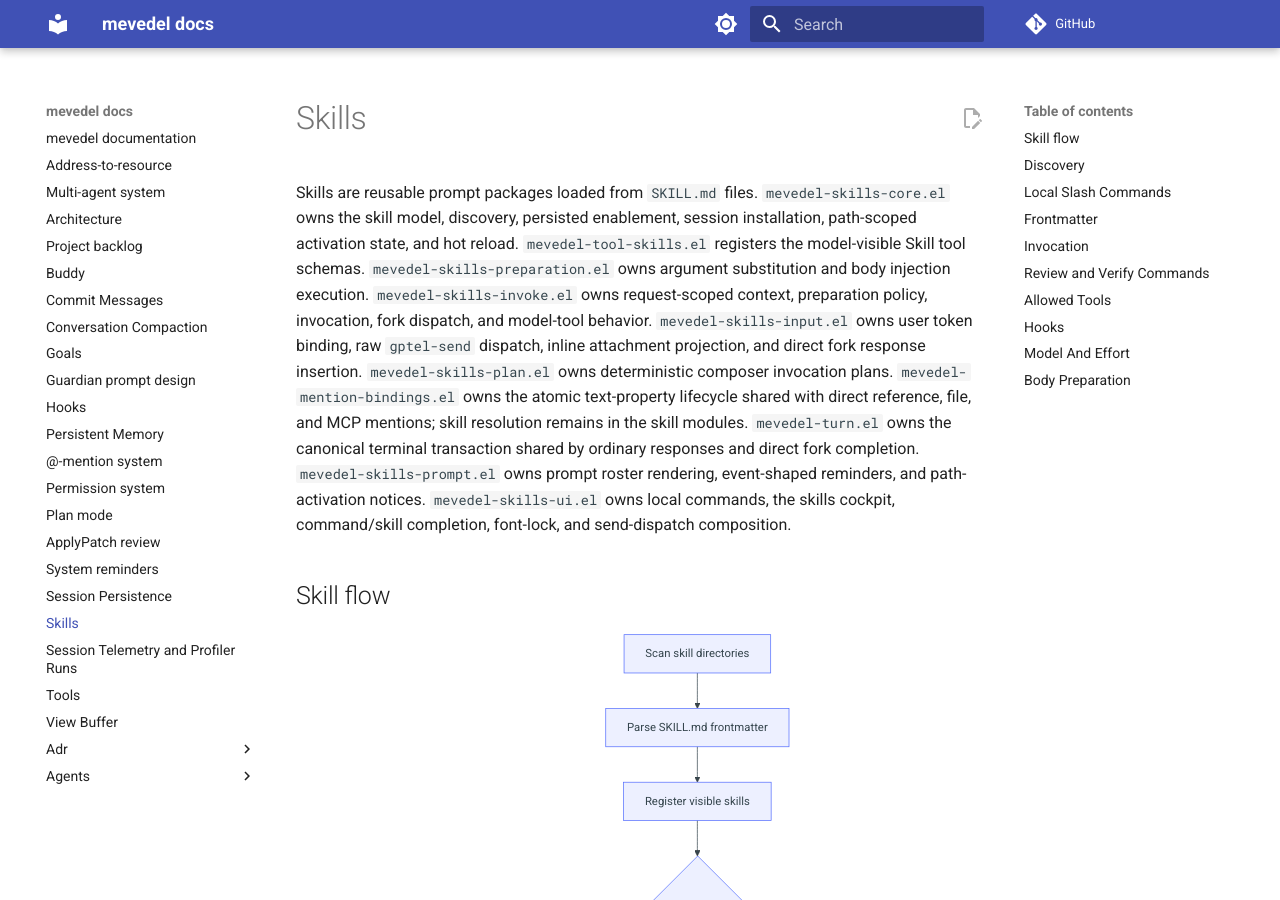
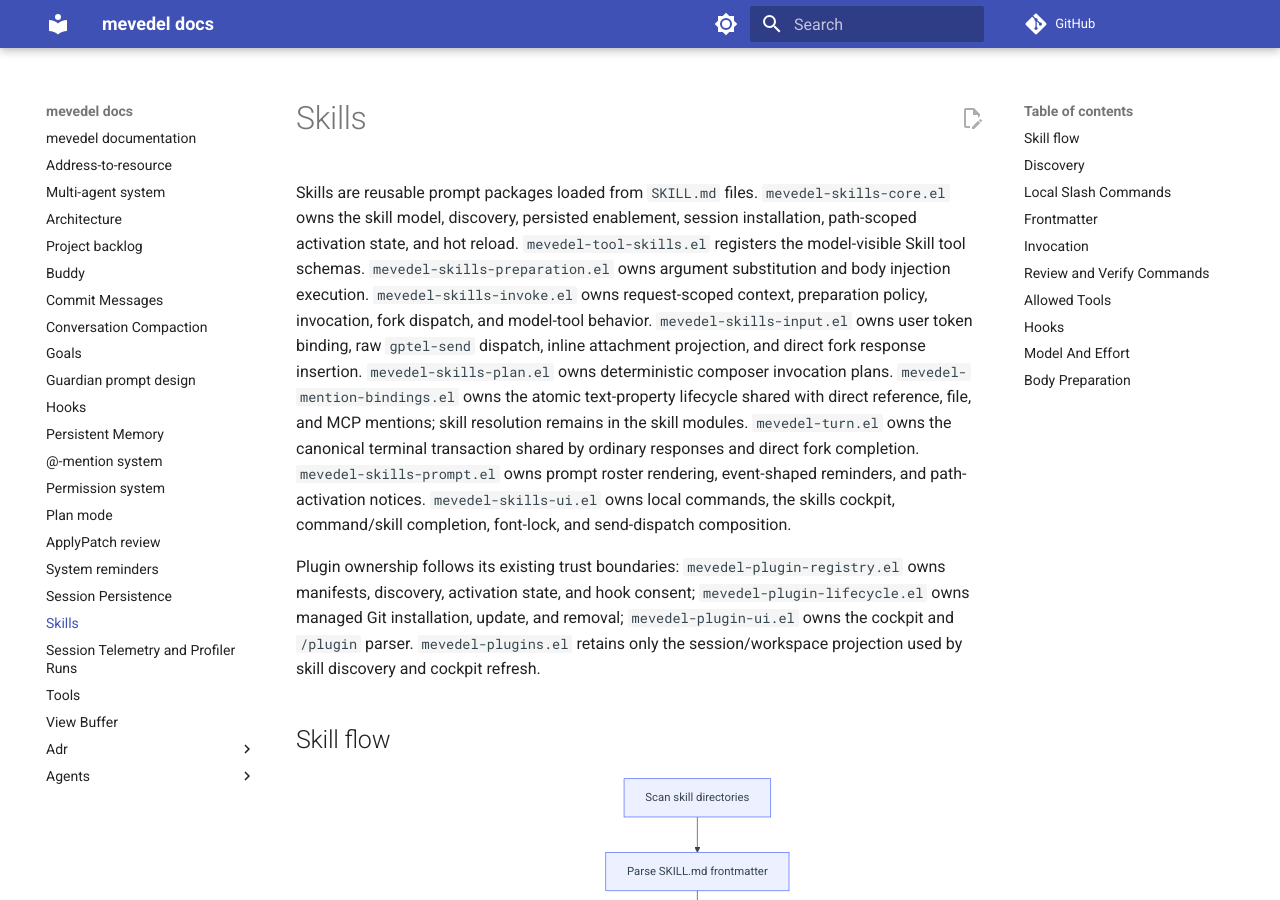
Before and after one commit to FrauH0lle/mevedel, an MkDocs documentation site: the page built from docs/skills.md, in a window 1280 px wide and 900 px high. Built offline with MkDocs 1.6.1 and Material for MkDocs 9.7.7, drawn with Linux system fonts in a browser that asks for light colours; comment, search, counter and statistics services are not loaded.

Commit message:
refactor(plugins): Split registry lifecycle and UI owners

```diff
--- a/docs/skills.md
+++ b/docs/skills.md
@@ -19,6 +19,13 @@
 and path-activation notices. `mevedel-skills-ui.el` owns local commands, the
 skills cockpit, command/skill completion, font-lock, and send-dispatch
 composition.
+
+Plugin ownership follows its existing trust boundaries:
+`mevedel-plugin-registry.el` owns manifests, discovery, activation state, and
+hook consent; `mevedel-plugin-lifecycle.el` owns managed Git installation,
+update, and removal; `mevedel-plugin-ui.el` owns the cockpit and `/plugin`
+parser. `mevedel-plugins.el` retains only the session/workspace projection used
+by skill discovery and cockpit refresh.
 
 ## Skill flow
 
```
Also changed, not shown: AGENTS.md (+4 -0 lines), 15 other files.
